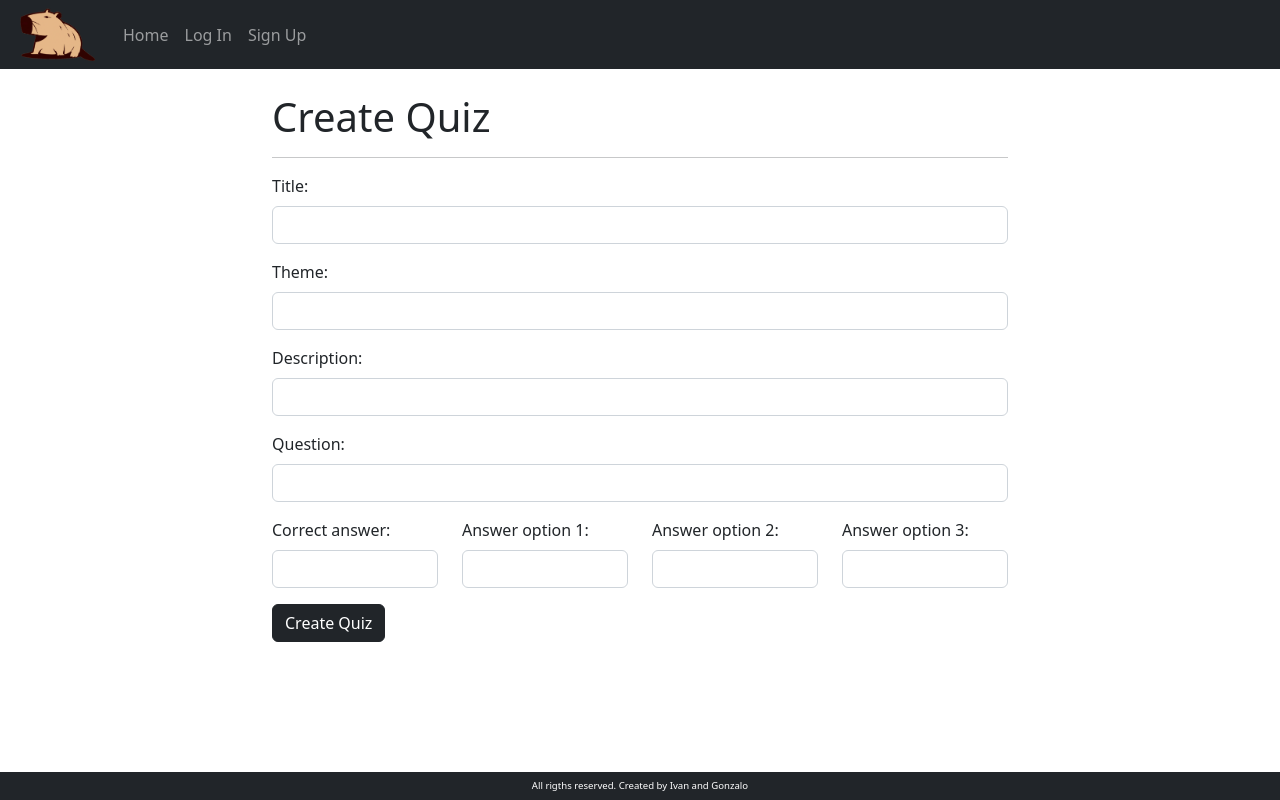
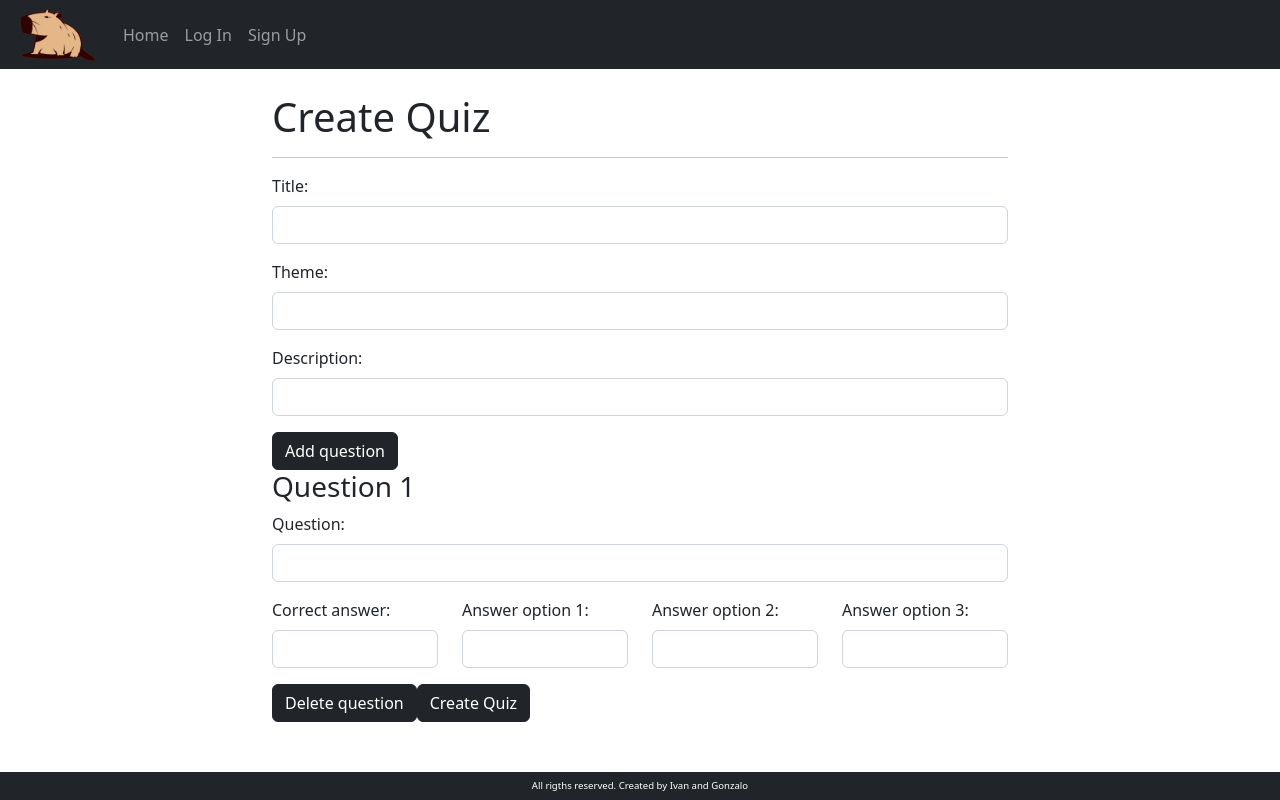
Before and after one commit to ivanpereariza/CapyQuiz-client, a React (Create React App) app: page /quizzes/create in a window 1280 px wide. Built offline with nearby package versions, Linux system fonts and the light colour scheme.

Commit message:
create quiz

```diff
--- a/src/components/CreateQuestionsQuizForm/CreateQuestionsQuizForm.jsx
+++ b/src/components/CreateQuestionsQuizForm/CreateQuestionsQuizForm.jsx
@@ -1,47 +1,40 @@
 import { useState } from "react"
-import { Col, Form, Row } from "react-bootstrap"
+import { Button, Col, Form, Row } from "react-bootstrap"
 
-const CreateQuestionsQuizForm = ({ createQuestions, answerOptionsValue, setCreateQuestions, setAnswerOptionsValue }) => {
+const CreateQuestionsQuizForm = ({ index, handleQuestionChange, handleAnswerOptionChange, question, handleRemoveQuestion }) => {
 
-
-
-
-    const handleInputChange = e => {
-
-        const { name, value } = e.target
-
-        setAnswerOptionsValue([...answerOptionsValue, [name] = value])
-        setCreateQuestions({ ...createQuestions, [name]: value })
-    }
 
     return (
         <>
-            <Form.Group className="mb-3" controlId="question">
+            <h3>Question {index + 1}</h3>
+            <Form.Group className="mb-3" controlId={`question-${index}`} >
                 <Form.Label>Question:</Form.Label>
-                <Form.Control type="text" name="question" value={createQuestions.question} onChange={handleInputChange} />
+                <Form.Control type="text" name="question" value={question.question} onChange={(event) => handleQuestionChange(event, index)} required />
             </Form.Group>
 
             <Row className="mb-3">
-                <Form.Group as={Col} controlId="correctAnswer">
+                <Form.Group as={Col} controlId={`correctAnswer-${index}`}>
                     <Form.Label>Correct answer:</Form.Label>
-                    <Form.Control type="text" name="correctAnswer" value={createQuestions.correctAnswer} onChange={handleInputChange} />
+                    <Form.Control type="text" name="correctAnswer" value={question.correctAnswer} onChange={(event) => handleQuestionChange(event, index)} required />
                 </Form.Group>
 
-                <Form.Group as={Col} controlId="answerOption1">
+                <Form.Group as={Col} controlId={`answersOptions-${index}-0`}>
                     <Form.Label>Answer option 1:</Form.Label>
-                    <Form.Control type="text" name="answersOptions1" value={answerOptionsValue[0]} onChange={handleInputChange} />
+                    <Form.Control type="text" name="answersOptions1" value={question.answersOptions[0]} onChange={(event) => handleAnswerOptionChange(event, index, 0)} required />
                 </Form.Group>
 
-                <Form.Group as={Col} controlId="answerOption2">
+                <Form.Group as={Col} controlId={`answersOptions-${index}-1`}>
                     <Form.Label>Answer option 2:</Form.Label>
-                    <Form.Control type="url" name="answersOptions2" value={answerOptionsValue[1]} onChange={handleInputChange} />
+                    <Form.Control type="text" name="answersOptions2" value={question.answersOptions[1]} onChange={(event) => handleAnswerOptionChange(event, index, 1)} required />
                 </Form.Group>
 
-                <Form.Group as={Col} controlId="answerOption3">
+                <Form.Group as={Col} controlId={`answersOptions-${index}-2`}>
                     <Form.Label>Answer option 3:</Form.Label>
-                    <Form.Control type="url" name="answersOptions3" value={answerOptionsValue[2]} onChange={handleInputChange} />
+                    <Form.Control type="text" name="answersOptions3" value={question.answersOptions[2]} onChange={(event) => handleAnswerOptionChange(event, index, 2)} required />
                 </Form.Group>
             </Row>
+
+            <Button variant="dark" type="button" onClick={() => handleRemoveQuestion(index)}>Delete question</Button>
         </>
 
     )
--- a/src/components/CreateQuizForm/CreateQuizForm.jsx
+++ b/src/components/CreateQuizForm/CreateQuizForm.jsx
@@ -1,5 +1,6 @@
-import { useContext, useState } from "react"
+import { useContext, useEffect, useState } from "react"
 import { Button, Form, Row } from "react-bootstrap"
+import quizzesService from "../../services/quizzes.services"
 import CreateQuestionsQuizForm from "../CreateQuestionsQuizForm/CreateQuestionsQuizForm"
 import { AuthContext } from './../../contexts/auth.context'
 
@@ -7,47 +8,89 @@ const CreateQuizForm = () => {
 
     const { user } = useContext(AuthContext)
 
-    const [createQuiz, setCreateQuiz] = useState({
+
+
+    const [generalData, setGeneralData] = useState({
         title: '',
         theme: '',
         description: '',
-        questionsArray: []
+        owner: undefined
     })
 
-    const [createQuestions, setCreateQuestions] = useState({
+    useEffect(() => {
+        setGeneralData({ ...generalData, owner: user?._id })
+    }, [user])
+
+    const [questionsArr, setQuestionsArr] = useState([{
         question: '',
-        correctAnswer: ''
-    })
+        correctAnswer: '',
+        answersOptions: ['', '', '']
+    },])
 
-    const [answerOptionsValue, setAnswerOptionsValue] = useState(['', '', ''])
+    const handleGeneralChange = e => {
+        const { name, value } = e.target
+        setGeneralData({ ...generalData, [name]: value })
+    }
+    const handleQuestionChange = (e, index) => {
+        const { name, value } = e.target
+        const updatedQuestionsArr = [...questionsArr]
+        updatedQuestionsArr[index] = { ...updatedQuestionsArr[index], [name]: value }
+        setQuestionsArr(updatedQuestionsArr)
+    }
+    const handleAddQuestion = () => {
+        const newArr = [...questionsArr]
+        newArr.push({ question: '', correctAnswer: '', answersOptions: ['', '', ''] })
+        setQuestionsArr(newArr)
+    }
+    const handleRemoveQuestion = index => {
+        const updatedQuestionsArr = [...questionsArr]
+        updatedQuestionsArr.splice(index, 1)
+        setQuestionsArr(updatedQuestionsArr)
+    }
+    const handleAnswerOptionChange = (e, questionIndex, optionIndex) => {
+        const { value } = e.target
+        const updatedQuestionsArr = [...questionsArr]
+        updatedQuestionsArr[questionIndex].answersOptions[optionIndex] = value
+        setQuestionsArr(updatedQuestionsArr)
+    }
+    const handleSubmit = e => {
+        e.preventDefault()
 
-    const handleInputChange = e => {
-        const { name, value } = e.target
-        setCreateQuiz({ ...createQuiz, [name]: value })
-
+        quizzesService
+            .createNewQuiz({ ...generalData, questionsArr })
+            .then(res => console.log(res))
+            .catch(err => console.log(err))
     }
 
+
+
     return (
-        <Form >
+        <Form className="mb-5" onSubmit={handleSubmit} >
             <Form.Group className="mb-3" controlId="title" >
                 <Form.Label>Title:</Form.Label>
-                <Form.Control type="text" name="title" value={createQuiz.title} onChange={handleInputChange} />
+                <Form.Control type="text" name="title" value={generalData.title} onChange={handleGeneralChange} required />
             </Form.Group>
 
             <Form.Group className="mb-3" controlId="theme" >
                 <Form.Label>Theme:</Form.Label>
-                <Form.Control type="text" name="theme" value={createQuiz.theme} onChange={handleInputChange} />
+                <Form.Control type="text" name="theme" value={generalData.theme} onChange={handleGeneralChange} required />
             </Form.Group>
 
             <Form.Group className="mb-3" controlId="description">
                 <Form.Label>Description:</Form.Label>
-                <Form.Control type="text" name="description" value={createQuiz.description} onChange={handleInputChange} />
+                <Form.Control type="text" name="description" value={generalData.description} onChange={handleGeneralChange} required />
             </Form.Group>
 
-            <CreateQuestionsQuizForm createQuestions={createQuestions} answerOptionsValue={answerOptionsValue}
-                setCreateQuestions={setCreateQuestions} setAnswerOptionsValue={setAnswerOptionsValue} />
+            <Button variant="dark" type="button" onClick={handleAddQuestion}>Add question</Button>
+
+            {
+                questionsArr.map((question, index) => {
+                    return <CreateQuestionsQuizForm key={index} index={index} question={question} handleQuestionChange={handleQuestionChange} handleAnswerOptionChange={handleAnswerOptionChange} handleRemoveQuestion={handleRemoveQuestion} />
+                })
+            }
 
             <Button variant="dark" type="submit">Create Quiz</Button>
+
         </Form>
     )
 }
--- /dev/null
+++ b/src/services/quizzes.services.js
@@ -0,0 +1,17 @@
+import axios from "axios"
+
+class QuizzesServices {
+    constructor() {
+        this.api = axios.create({
+            baseURL: `${process.env.REACT_APP_API_URL}/quiz`
+        })
+    }
+
+    createNewQuiz(quizData) {
+        return this.api.post('/saveQuiz', quizData)
+    }
+}
+
+const quizzesService = new QuizzesServices()
+
+export default quizzesService
```
